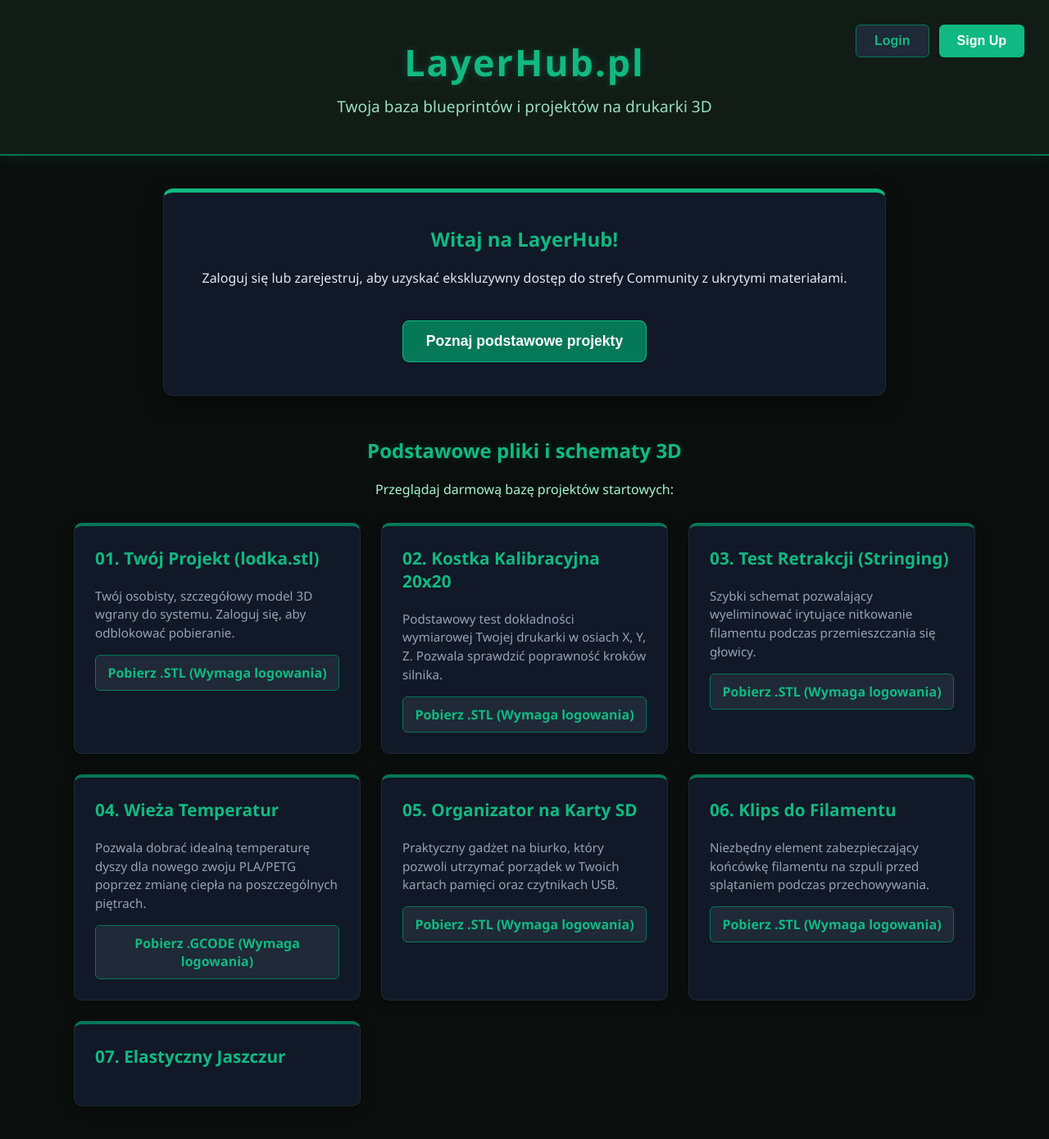
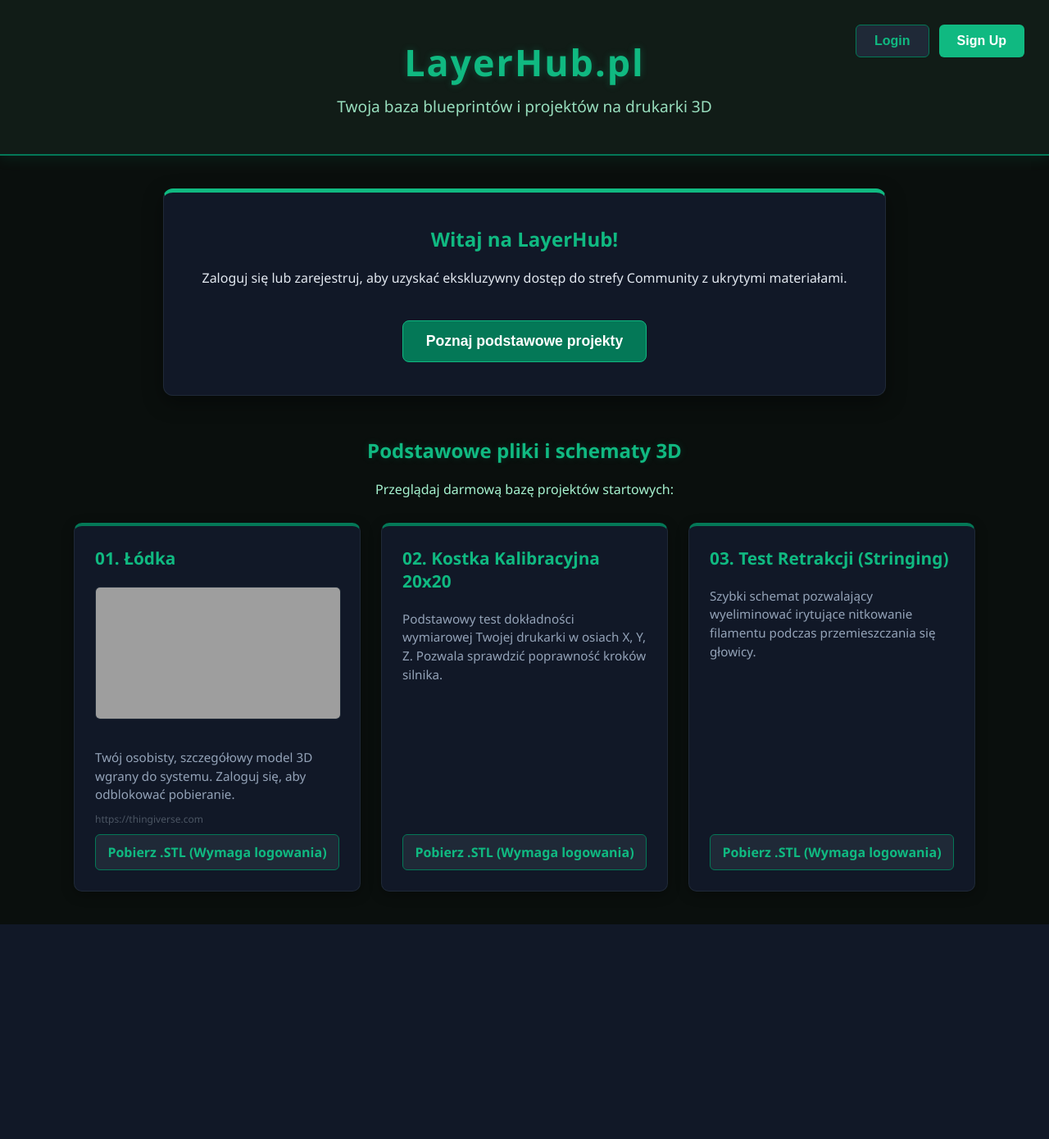
Before and after one commit to slayereqgaming-gif/layerhub, a Flask app: page / in a window 1280 px wide. Shown: the whole page at 82% size. After the commit the page ends 1128 px from the top, so only its background shows below. Run offline with Flask 3, Linux system fonts and the light colour scheme; grey boxes are pictures that could not be loaded.

Commit message:
Update index.html

```diff
--- a/templates/index.html
+++ b/templates/index.html
@@ -122,6 +122,9 @@
             text-align: left;
             box-shadow: 0 4px 15px rgba(0,0,0,0.3);
             transition: all 0.3s;
+            display: flex;
+            flex-direction: column;
+            justify-content: space-between;
         }
         .project-card:hover {
             transform: translateY(-5px);
@@ -137,6 +140,29 @@
             color: #94a3b8;
             font-size: 0.95em;
             line-height: 1.5;
+            margin-bottom: 10px;
+        }
+        /* Styl dla miniaturki zdjęcia */
+        .project-img {
+            width: 100%;
+            height: 160px;
+            object-fit: cover;
+            border-radius: 6px;
+            margin-bottom: 15px;
+            border: 1px solid #1f2937;
+        }
+        /* Styl dla linku źródłowego */
+        .source-link {
+            font-size: 0.75em;
+            color: #4b5563;
+            text-decoration: none;
+            word-break: break-all;
+            display: block;
+            margin-bottom: 10px;
+        }
+        .source-link:hover {
+            color: #10b981;
+            text-decoration: underline;
         }
         .download-btn {
             display: block;
@@ -145,7 +171,7 @@
             color: #10b981;
             border: 1px solid #047857;
             padding: 10px;
-            margin-top: 15px;
+            margin-top: auto;
             border-radius: 6px;
             text-decoration: none;
             font-weight: bold;
@@ -224,38 +250,29 @@
         <p style="color: #a7f3d0; margin-bottom: 30px;">Przeglądaj darmową bazę projektów startowych:</p>
 
         <div class="projects-grid">
-            <!-- PROJEKT Z TWOIM PLIKIEM - KLIKNIĘCIE OTWIERA LOGOWANIE -->
+            <!-- KARTA TWOJEJ ŁÓDKI Z MINIATURKĄ I LINKIEM ŹRÓDŁOWYM -->
             <div class="project-card">
-                <h3>01. Twój Projekt (lodka.stl)</h3>
-                <p>Twój osobisty, szczegółowy model 3D wgrany do systemu. Zaloguj się, aby odblokować pobieranie.</p>
+                <div>
+                    <h3>01. Łódka</h3>
+                    <img src="/static/lodka.jpg" alt="Łódka 3D" class="project-img">
+                    <p>Twój osobisty, szczegółowy model 3D wgrany do systemu. Zaloguj się, aby odblokować pobieranie.</p>
+                    <a href="https://thingiverse.com" target="_blank" class="source-link">https://thingiverse.com</a>
+                </div>
                 <div class="download-btn" onclick="openModal('loginModal')">Pobierz .STL (Wymaga logowania)</div>
             </div>
 
             <!-- Reszta projektów demonstracyjnych -->
             <div class="project-card">
-                <h3>02. Kostka Kalibracyjna 20x20</h3>
-                <p>Podstawowy test dokładności wymiarowej Twojej drukarki w osiach X, Y, Z. Pozwala sprawdzić poprawność kroków silnika.</p>
+                <div>
+                    <h3>02. Kostka Kalibracyjna 20x20</h3>
+                    <p>Podstawowy test dokładności wymiarowej Twojej drukarki w osiach X, Y, Z. Pozwala sprawdzić poprawność kroków silnika.</p>
+                </div>
                 <div class="download-btn" onclick="openModal('loginModal')">Pobierz .STL (Wymaga logowania)</div>
             </div>
             <div class="project-card">
-                <h3>03. Test Retrakcji (Stringing)</h3>
-                <p>Szybki schemat pozwalający wyeliminować irytujące nitkowanie filamentu podczas przemieszczania się głowicy.</p>
+                <div>
+                    <h3>03. Test Retrakcji (Stringing)</h3>
+                    <p>Szybki schemat pozwalający wyeliminować irytujące nitkowanie filamentu podczas przemieszczania się głowicy.</p>
+                </div>
                 <div class="download-btn" onclick="openModal('loginModal')">Pobierz .STL (Wymaga logowania)</div>
             </div>
-            <div class="project-card">
-                <h3>04. Wieża Temperatur</h3>
-                <p>Pozwala dobrać idealną temperaturę dyszy dla nowego zwoju PLA/PETG poprzez zmianę ciepła na poszczególnych piętrach.</p>
-                <div class="download-btn" onclick="openModal('loginModal')">Pobierz .GCODE (Wymaga logowania)</div>
-            </div>
-            <div class="project-card">
-                <h3>05. Organizator na Karty SD</h3>
-                <p>Praktyczny gadżet na biurko, który pozwoli utrzymać porządek w Twoich kartach pamięci oraz czytnikach USB.</p>
-                <div class="download-btn" onclick="openModal('loginModal')">Pobierz .STL (Wymaga logowania)</div>
-            </div>
-            <div class="project-card">
-                <h3>06. Klips do Filamentu</h3>
-                <p>Niezbędny element zabezpieczający końcówkę filamentu na szpuli przed splątaniem podczas przechowywania.</p>
-                <div class="download-btn" onclick="openModal('loginModal')">Pobierz .STL (Wymaga logowania)</div>
-            </div>
-            <div class="project-card">
-                <h3>07. Elastyczny Jaszczur</h3>
```
